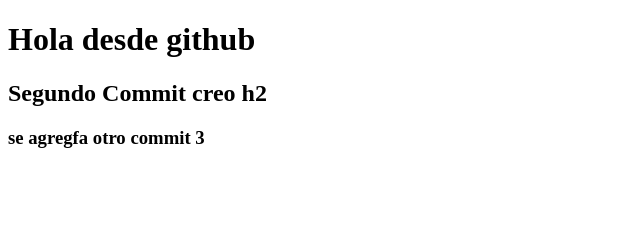
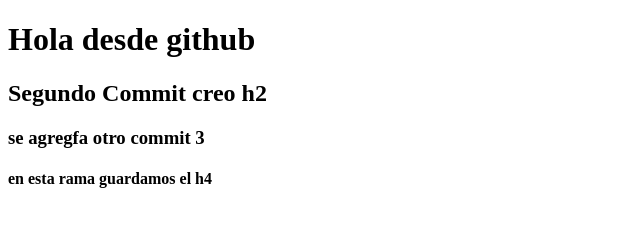
Before and after one commit to Mforgioni/clase-code-git, a plain HTML site: page index.html in a window 1280 px wide. Shown: the whole page, without its empty margins (0-640 px from the left). Drawn offline with Linux system fonts and the light colour scheme.

Commit message:
se agrega h4 en nueva rama

```diff
--- a/index.html
+++ b/index.html
@@ -9,5 +9,6 @@
     <h1>Hola desde github</h1>
     <h2>Segundo Commit creo h2</h2>
     <h3>se agregfa otro commit 3</h3>
+    <h4>en esta rama guardamos el h4</h4>
 </body>
 </html>
```
